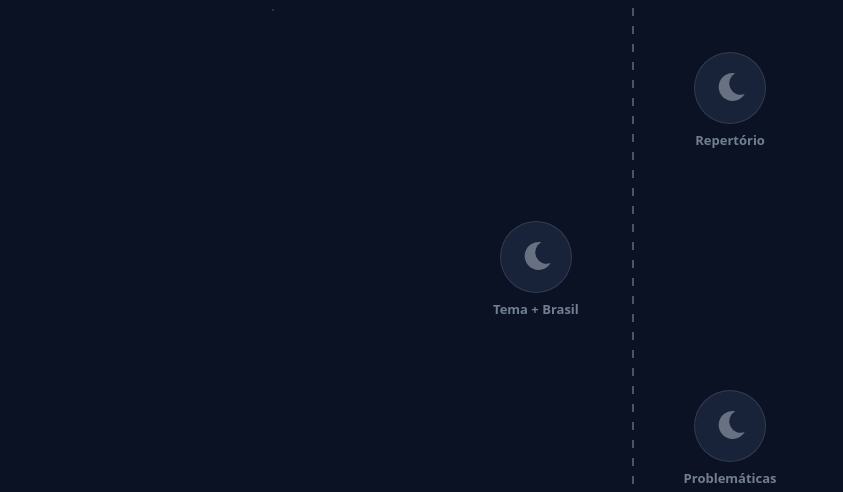
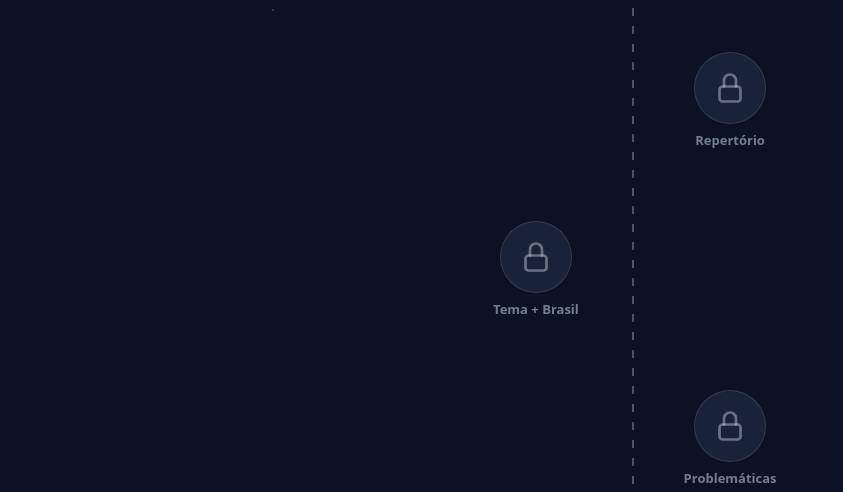
Before and after one commit to YasminRossafa/redacao-jogo, a React (Vite) app: page / in a window 1280 px wide. Shown: the part 290-782 px from the top of the page, without its empty margins (7-850 px from the left). Built offline with nearby package versions, Linux system fonts and the light colour scheme.

Commit message:
icon changes

```diff
--- a/src/pages/Menu.tsx
+++ b/src/pages/Menu.tsx
@@ -1,4 +1,4 @@
-import { useEffect } from 'react';
+import React, { useEffect } from 'react';
 import { useNavigate } from 'react-router-dom';
 import { useProgress } from '../progress/useProgress';
 import { PHASES, getTierStars } from '../content/index';
@@ -12,7 +12,7 @@ const NODE_STATE_CLASS: Record<NodeState, string> = {
   completed: styles.nodeCompleted,
 };
 
-/** Crescent moon — locked & completed non-final phases. Uses currentColor. */
+/** Crescent moon — fase-repertorio. Uses currentColor. */
 function MoonIcon() {
   return (
     <svg viewBox="0 0 24 24" fill="currentColor" aria-hidden focusable="false">
@@ -21,13 +21,25 @@ function MoonIcon() {
   );
 }
 
-/** Planet disc with craters — current phase & the finale. Uses currentColor. */
+/** Planet disc with craters — fase-tema-brasil & finale. Uses currentColor. */
 function PlanetIcon() {
   return (
     <svg viewBox="0 0 24 24" fill="currentColor" aria-hidden focusable="false">
       <circle cx="12" cy="12" r="8" />
       <circle cx="9" cy="9.5" r="1.5" fill="rgba(255,255,255,0.5)" />
       <circle cx="14.5" cy="13.5" r="2.2" fill="rgba(255,255,255,0.32)" />
+    </svg>
+  );
+}
+
+/** Moon with surrounding stars — fase-problematicas. Uses currentColor. */
+function MoonStarsIcon() {
+  return (
+    <svg viewBox="0 0 24 24" fill="currentColor" aria-hidden focusable="false">
+      <path d="M13 3A9 9 0 1 0 21 11a7.4 7.4 0 0 1-8-8z" />
+      <circle cx="20" cy="4.5" r="1.1" />
+      <circle cx="22.5" cy="8.5" r="0.85" />
+      <circle cx="21" cy="1.8" r="0.7" />
     </svg>
   );
 }
@@ -44,6 +56,25 @@ function BookIcon() {
     </svg>
   );
 }
+
+/** Padlock — shown for any locked phase. Uses currentColor. */
+function LockIcon() {
+  return (
+    <svg viewBox="0 0 24 24" fill="none" stroke="currentColor" strokeWidth="1.8"
+         strokeLinecap="round" strokeLinejoin="round" aria-hidden focusable="false">
+      <rect x="5" y="11" width="14" height="10" rx="2" />
+      <path d="M8 11V7a4 4 0 0 1 8 0v4" />
+    </svg>
+  );
+}
+
+const PHASE_ICON: Record<string, () => React.ReactElement> = {
+  'fase-formula': BookIcon,
+  'fase-repertorio': MoonIcon,
+  'fase-tema-brasil': PlanetIcon,
+  'fase-problematicas': MoonStarsIcon,
+  'fase-introducao-completa': PlanetIcon,
+};
 
 /** Simple astronaut silhouette that rides on the current node. */
 function AstronautIcon() {
@@ -94,11 +125,10 @@ export function Menu() {
           const stars = score !== null ? getTierStars(score.correctCount, phase.id) : null;
           const isAstronaut = phase.id === frontierPhaseId;
 
-          // fase-formula is the explanation step: distinct icon, navigates to /formula.
+          // fase-formula navigates to the explanation page rather than the quiz.
           const isFormulaStep = phase.id === 'fase-formula';
-          // Finale and the frontier phase show a planet; other phases show a moon.
-          const usePlanet = !isFormulaStep && (isFinal || isAstronaut);
           const nodeTarget = isFormulaStep ? '/formula' : `/fase/${phase.id}`;
+          const PhaseNodeIcon = PHASE_ICON[phase.id] ?? MoonIcon;
 
           return (
             <div
@@ -123,7 +153,7 @@ export function Menu() {
                   aria-label={`${phase.label}${state === 'locked' ? ' — bloqueado' : ''}`}
                 >
                   <span className={styles.nodeIcon}>
-                    {isFormulaStep ? <BookIcon /> : usePlanet ? <PlanetIcon /> : <MoonIcon />}
+                    {state === 'locked' ? <LockIcon /> : <PhaseNodeIcon />}
                   </span>
                 </button>
 
```
